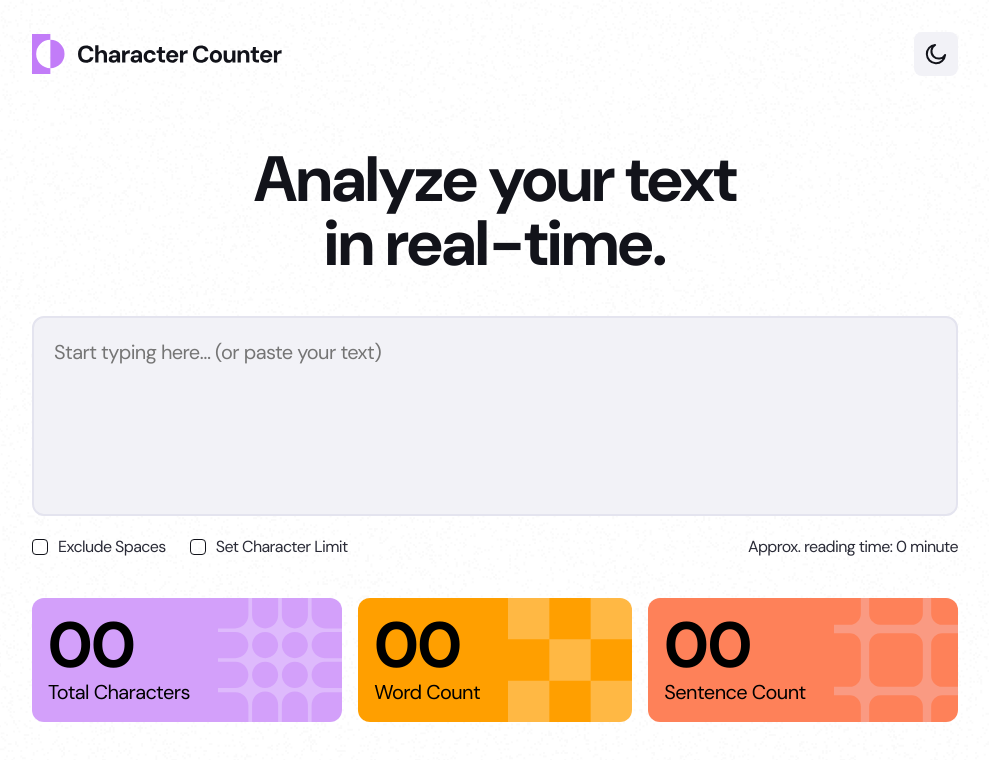
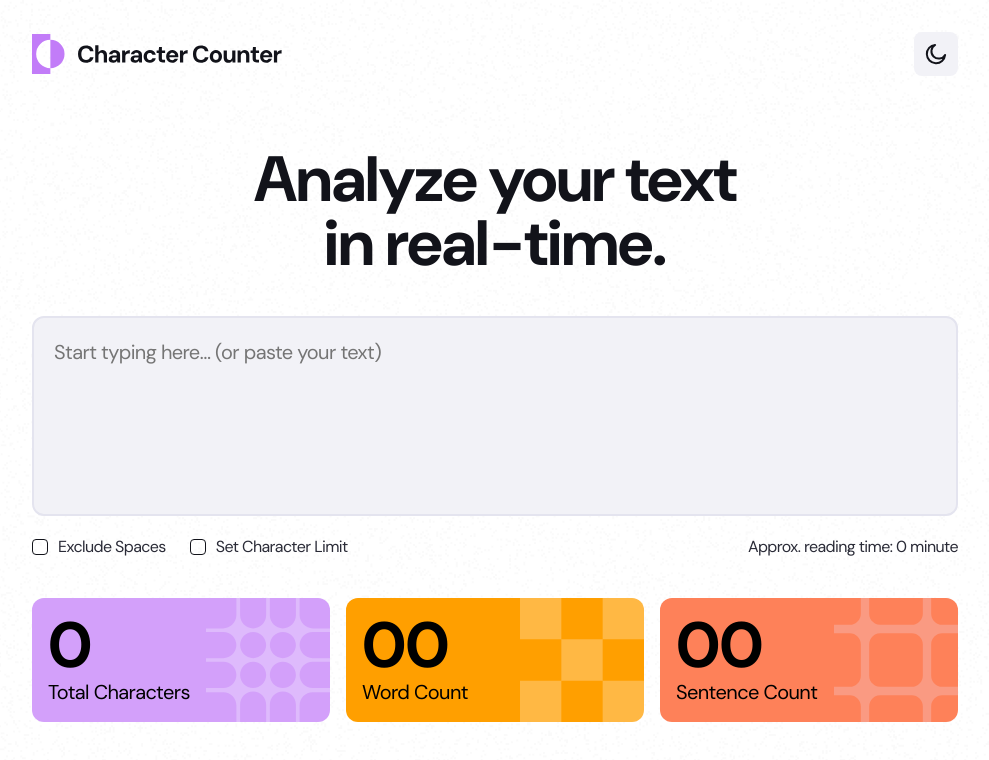
Before and after one commit to RicardoGeada/fm-character-counter, a React (Vite) app: page / in a window 1280 px wide. Shown: the top 760 px of the page, without its empty margins (145-1134 px from the left). Built offline with nearby package versions, Linux system fonts and the light colour scheme.

Commit message:
feat(stats): add total character count with optional whitespace exclusion

```diff
--- a/src/App.scss
+++ b/src/App.scss
@@ -28,7 +28,7 @@
 .stat-container {
   display: flex;
   justify-content: space-between;
-  align-items: center;
+  align-items: stretch;
   gap: 16px;
   width: 100%;
   flex-wrap: wrap;
@@ -40,7 +40,7 @@
   background-position: right;
   background-size: contain;
   background-repeat: no-repeat;
-  flex-grow: 1;
+  flex: 1;
 
   &-value {
     @include fonts.apply-text("1");
--- a/src/App.tsx
+++ b/src/App.tsx
@@ -6,6 +6,8 @@ import Textarea from "./components/Textarea/Textarea";
 function App() {
   const [text, setText] = useState<string>("");
   const [excludeSpaces, setExcludeSpaces] = useState<boolean>(false);
+
+  const totalCharacters = excludeSpaces ? text.replace(/\s+/g, "").length : text.length;
 
   function handleTextInput(newText: string) {
     setText(newText);
@@ -30,8 +32,8 @@ function App() {
           <h2 id="stats-heading" className="sr-only">Text Statistics</h2>
           <dl className="stat-container">
             <div className="stat--total-characters">
-              <dt className="stat-value">00</dt>
-              <dd className="stat-title">Total Characters</dd>
+              <dt className="stat-value">{ totalCharacters }</dt>
+              <dd className="stat-title">Total Characters {excludeSpaces ? "(no space)" : ""}</dd>
             </div>
 
             <div className="stat--word-count">
```
